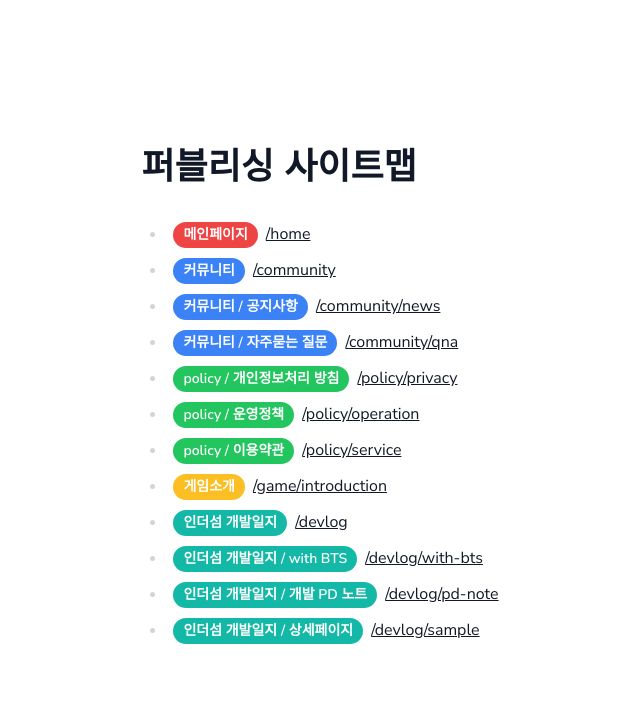
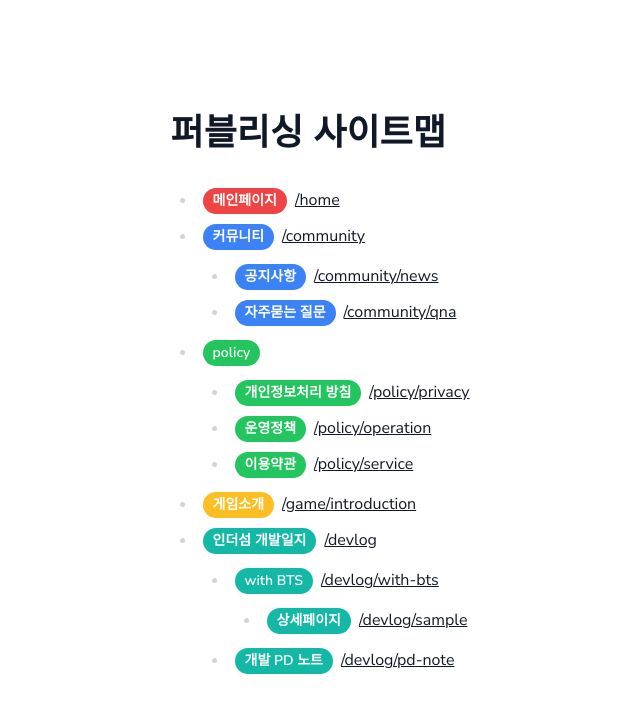
Before and after one commit to peterosea/inthesum, a React (Vite) app: page / in a window 1280 px wide. Shown: the top 712 px of the page, without its empty margins (320-960 px from the left). Built offline with nearby package versions, Linux system fonts and the light colour scheme; a web font is replaced by a local one.

Commit message:
feat: 페이지 구조

```diff
--- a/src/pages/index.jsx
+++ b/src/pages/index.jsx
@@ -19,36 +19,45 @@ const index = () => {
               커뮤니티
             </span>
             <Link to="/community">/community</Link>
-          </li>
+            <ul>
               <li>
                 <span className="inline-block py-[3px] px-[10px] bg-blue-500 rounded-full mr-[8px] text-sm font-semibold text-white">
-              커뮤니티 / 공지사항
+                  공지사항
                 </span>
                 <Link to="/community/news">/community/news</Link>
               </li>
               <li>
                 <span className="inline-block py-[3px] px-[10px] bg-blue-500 rounded-full mr-[8px] text-sm font-semibold text-white">
-              커뮤니티 / 자주묻는 질문
+                  자주묻는 질문
                 </span>
                 <Link to="/community/qna">/community/qna</Link>
               </li>
+            </ul>
+          </li>
           <li>
             <span className="inline-block py-[3px] px-[10px] bg-green-500 rounded-full mr-[8px] text-sm font-semibold text-white">
-              policy / 개인정보처리 방침
+              policy
+            </span>
+            <ul>
+              <li>
+                <span className="inline-block py-[3px] px-[10px] bg-green-500 rounded-full mr-[8px] text-sm font-semibold text-white">
+                  개인정보처리 방침
                 </span>
                 <Link to="/policy/privacy">/policy/privacy</Link>
               </li>
               <li>
                 <span className="inline-block py-[3px] px-[10px] bg-green-500 rounded-full mr-[8px] text-sm font-semibold text-white">
-              policy / 운영정책
+                  운영정책
                 </span>
                 <Link to="/policy/operation">/policy/operation</Link>
               </li>
               <li>
                 <span className="inline-block py-[3px] px-[10px] bg-green-500 rounded-full mr-[8px] text-sm font-semibold text-white">
-              policy / 이용약관
+                  이용약관
                 </span>
                 <Link to="/policy/service">/policy/service</Link>
+              </li>
+            </ul>
           </li>
           <li>
             <span className="inline-block py-[3px] px-[10px] bg-amber-400 rounded-full mr-[8px] text-sm font-semibold text-white">
@@ -61,24 +70,28 @@ const index = () => {
               인더섬 개발일지
             </span>
             <Link to="/devlog">/devlog</Link>
+            <ul>
+              <li>
+                <span className="inline-block py-[3px] px-[10px] bg-teal-500 rounded-full mr-[8px] text-sm font-semibold text-white">
+                  with BTS
+                </span>
+                <Link to="/devlog/with-bts">/devlog/with-bts</Link>
+                <ul>
+                  <li>
+                    <span className="inline-block py-[3px] px-[10px] bg-teal-500 rounded-full mr-[8px] text-sm font-semibold text-white">
+                      상세페이지
+                    </span>
+                    <Link to="/devlog/sample">/devlog/sample</Link>
+                  </li>
+                </ul>
               </li>
               <li>
                 <span className="inline-block py-[3px] px-[10px] bg-teal-500 rounded-full mr-[8px] text-sm font-semibold text-white">
-              인더섬 개발일지 / with BTS
-            </span>
-            <Link to="/devlog/with-bts">/devlog/with-bts</Link>
-          </li>
-          <li>
-            <span className="inline-block py-[3px] px-[10px] bg-teal-500 rounded-full mr-[8px] text-sm font-semibold text-white">
-              인더섬 개발일지 / 개발 PD 노트
+                  개발 PD 노트
                 </span>
                 <Link to="/devlog/pd-note">/devlog/pd-note</Link>
               </li>
-          <li>
-            <span className="inline-block py-[3px] px-[10px] bg-teal-500 rounded-full mr-[8px] text-sm font-semibold text-white">
-              인더섬 개발일지 / 상세페이지
-            </span>
-            <Link to="/devlog/sample">/devlog/sample</Link>
+            </ul>
           </li>
         </ul>
       </div>
```
Lines whose indentation alone changed are shown as unchanged.
